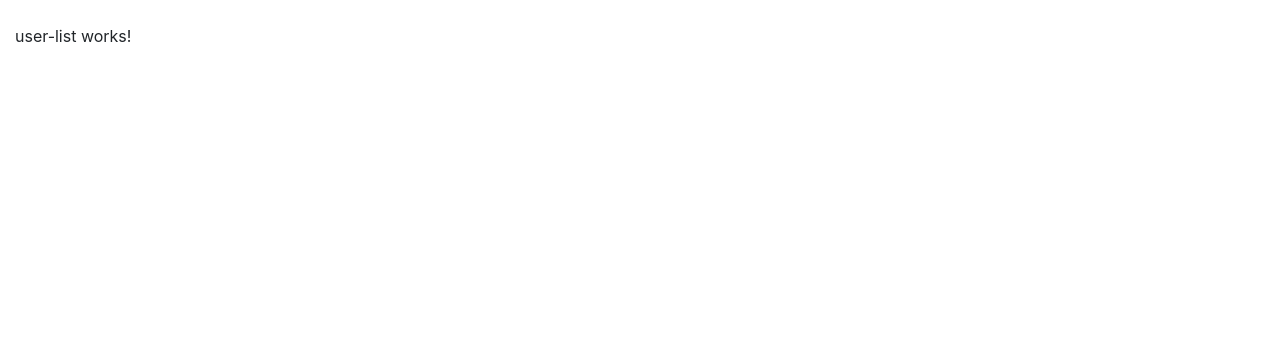
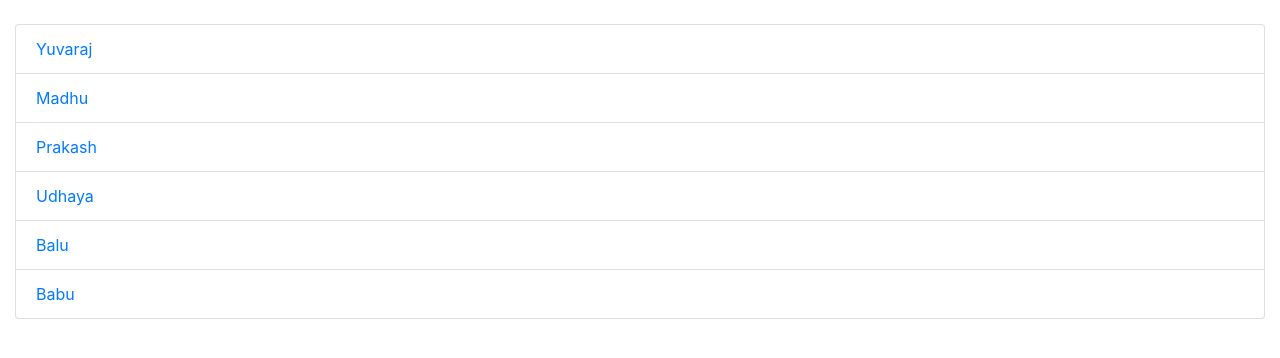
Before and after one commit to RaazaAyman/ng2-crud, an Angular app: page /users in a window 1280 px wide. Shown: the top 358 px of the page. Built offline with nearby package versions, Linux system fonts and the light colour scheme.

Commit message:
User Mock List Clreated

```diff
--- a/src/app/user-list/user-list.component.html
+++ b/src/app/user-list/user-list.component.html
@@ -1,3 +1,5 @@
-<p>
-  user-list works!
-</p>
+<ul class="list-group" *ngIf="users.length > 0">
+	<li class="list-group-item" *ngFor="let user of users">
+	<a routerLink="/users/{{user.id}}">{{user.name}}</a>
+	</li>
+</ul>
--- a/src/app/user-list/user-list.component.ts
+++ b/src/app/user-list/user-list.component.ts
@@ -1,4 +1,27 @@
 import { Component, OnInit } from '@angular/core';
+
+interface User {
+	name: string,
+	email: string,
+	id: number
+};
+
+class User {
+	constructor(name: string, email: string) {
+		this.id = Math.floor((Math.random() * 10) + Math.random());
+		this.name = name;
+		this.email = email;
+	}
+}
+
+const USERS: User[] = [
+	new User('Yuvaraj', 'shivarajnaidu@gmail.com'),
+	new User('Madhu', 'madhu@gmail.com'),
+	new User('Prakash', 'mailmeprakash@gmail.com'),
+	new User('Udhaya', 'udhaya@gmail.com'),
+	new User('Balu', 'balunaidu95@gmail.com'),
+	new User('Babu', 'babu@gmail.com')
+];
 
 @Component({
   selector: 'app-user-list',
@@ -6,10 +29,12 @@ import { Component, OnInit } from '@angular/core';
   styleUrls: ['./user-list.component.css']
 })
 export class UserListComponent implements OnInit {
-
-  constructor() { }
+  users: User[];
+  constructor() {
+  }
 
   ngOnInit() {
+  	this.users = USERS;
   }
 
 }
```
